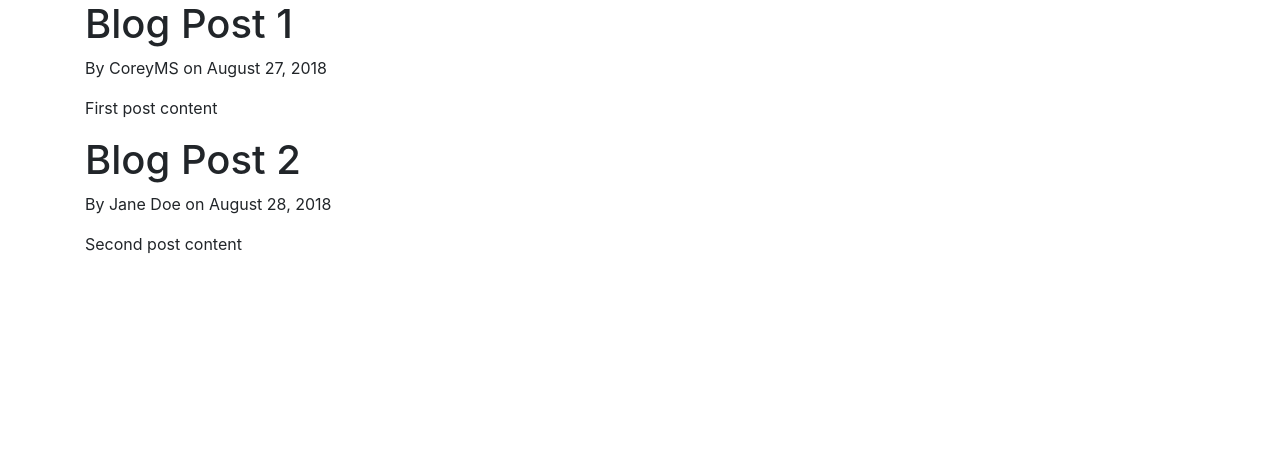
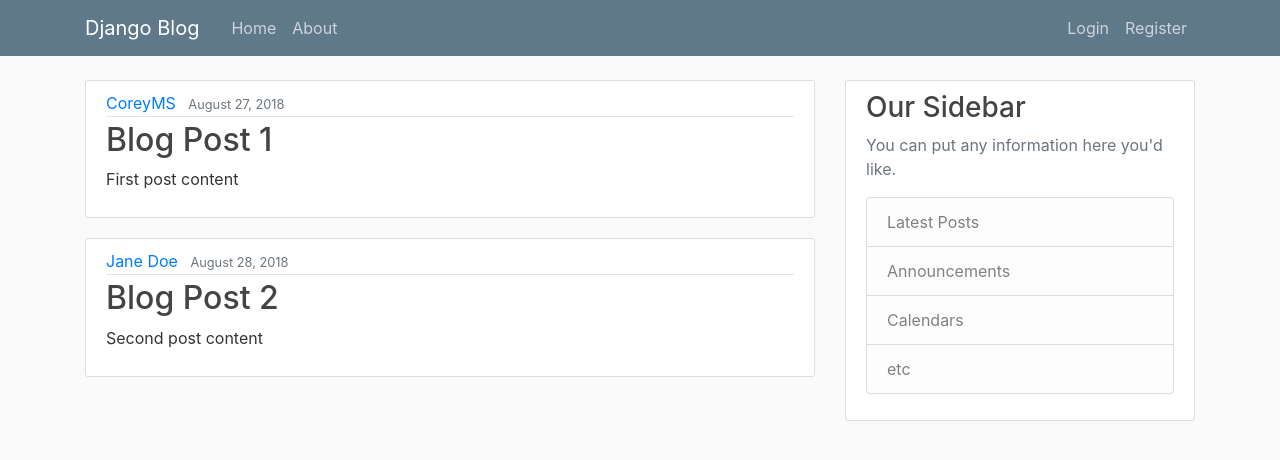
Before and after one commit to nikola92-sudone/django-practice, a Django app: page / in a window 1280 px wide. Shown: the top 460 px of the page. Run offline with Django 5.2, Linux system fonts and the light colour scheme; some libraries are stand-ins or nearby versions.

Commit message:
Templates Completed

```diff
--- /dev/null
+++ b/blog/static/blog/main.css
@@ -0,0 +1,84 @@
+body {
+  background: #fafafa;
+  color: #333333;
+  margin-top: 5rem;
+}
+
+h1, h2, h3, h4, h5, h6 {
+  color: #444444;
+}
+
+ul {
+  margin: 0;
+}
+
+.bg-steel {
+  background-color: #5f788a;
+}
+
+.site-header .navbar-nav .nav-link {
+  color: #cbd5db;
+}
+
+.site-header .navbar-nav .nav-link:hover {
+  color: #ffffff;
+}
+
+.site-header .navbar-nav .nav-link.active {
+  font-weight: 500;
+}
+
+.content-section {
+  background: #ffffff;
+  padding: 10px 20px;
+  border: 1px solid #dddddd;
+  border-radius: 3px;
+  margin-bottom: 20px;
+}
+
+.article-title {
+  color: #444444;
+}
+
+a.article-title:hover {
+  color: #428bca;
+  text-decoration: none;
+}
+
+.article-content {
+  white-space: pre-line;
+}
+
+.article-img {
+  height: 65px;
+  width: 65px;
+  margin-right: 16px;
+}
+
+.article-metadata {
+  padding-bottom: 1px;
+  margin-bottom: 4px;
+  border-bottom: 1px solid #e3e3e3
+}
+
+.article-metadata a:hover {
+  color: #333;
+  text-decoration: none;
+}
+
+.article-svg {
+  width: 25px;
+  height: 25px;
+  vertical-align: middle;
+}
+
+.account-img {
+  height: 125px;
+  width: 125px;
+  margin-right: 20px;
+  margin-bottom: 16px;
+}
+
+.account-heading {
+  font-size: 2.5rem;
+}
--- a/blog/templates/blog/base.html
+++ b/blog/templates/blog/base.html
@@ -1,5 +1,6 @@
+{% load static %}
 <!DOCTYPE html>
-<html lang="en">
+<html>
 <head>
 
     <!-- Required meta tags -->
@@ -7,10 +8,10 @@
     <meta name="viewport" content="width=device-width, initial-scale=1, shrink-to-fit=no">
 
     <!-- Bootstrap CSS -->
-    <link rel="stylesheet" href="https://cdn.jsdelivr.net/npm/bootstrap@4.0.0/dist/css/bootstrap.min.css" integrity="sha384-Gn5384xqQ1aoWXA+058RXPxPg6fy4IWvTNh0E263XmFcJlSAwiGgFAW/dAiS6JXm" crossorigin="anonymous">
+    <link rel="stylesheet" href="https://maxcdn.bootstrapcdn.com/bootstrap/4.0.0/css/bootstrap.min.css" integrity="sha384-Gn5384xqQ1aoWXA+058RXPxPg6fy4IWvTNh0E263XmFcJlSAwiGgFAW/dAiS6JXm" crossorigin="anonymous">
 
-    <meta charset="UTF-8">
-    <meta name="viewport" content="width=device-width, initial-scale=1.0">
+    <link rel="stylesheet" type="text/css" href="{% static 'blog/main.css' %}">
+
     {% if title %}
         <title>Django Blog - {{ title }}</title>
     {% else %}
@@ -18,14 +19,52 @@
     {% endif %}
 </head>
 <body>
-    <div class="container">
-            {% block content %} {% endblock %}
-    </div>
+    <header class="site-header">
+      <nav class="navbar navbar-expand-md navbar-dark bg-steel fixed-top">
+        <div class="container">
+          <a class="navbar-brand mr-4" href="{% url 'blog-home' %}">Django Blog</a>
+          <button class="navbar-toggler" type="button" data-toggle="collapse" data-target="#navbarToggle" aria-controls="navbarToggle" aria-expanded="false" aria-label="Toggle navigation">
+          <span class="navbar-toggler-icon"></span>
+          </button>
+          <div class="collapse navbar-collapse" id="navbarToggle">
+            <div class="navbar-nav mr-auto">
+              <a class="nav-item nav-link" href="{% url 'blog-home' %}">Home</a>
+              <a class="nav-item nav-link" href="{% url 'blog-about' %}">About</a>
+            </div>
+            <!-- Navbar Right Side -->
+            <div class="navbar-nav">
+              <a class="nav-item nav-link" href="#">Login</a>
+              <a class="nav-item nav-link" href="#">Register</a>
+            </div>
+          </div>
+        </div>
+      </nav>
+    </header>
+    <main role="main" class="container">
+      <div class="row">
+        <div class="col-md-8">
+          {% block content %}{% endblock %}
+        </div>
+        <div class="col-md-4">
+          <div class="content-section">
+            <h3>Our Sidebar</h3>
+            <p class='text-muted'>You can put any information here you'd like.
+              <ul class="list-group">
+                <li class="list-group-item list-group-item-light">Latest Posts</li>
+                <li class="list-group-item list-group-item-light">Announcements</li>
+                <li class="list-group-item list-group-item-light">Calendars</li>
+                <li class="list-group-item list-group-item-light">etc</li>
+              </ul>
+            </p>
+          </div>
+        </div>
+      </div>
+    </main>
 
     <!-- Optional JavaScript -->
     <!-- jQuery first, then Popper.js, then Bootstrap JS -->
     <script src="https://code.jquery.com/jquery-3.2.1.slim.min.js" integrity="sha384-KJ3o2DKtIkvYIK3UENzmM7KCkRr/rE9/Qpg6aAZGJwFDMVNA/GpGFF93hXpG5KkN" crossorigin="anonymous"></script>
-    <script src="https://cdn.jsdelivr.net/npm/popper.js@1.12.9/dist/umd/popper.min.js" integrity="sha384-ApNbgh9B+Y1QKtv3Rn7W3mgPxhU9K/ScQsAP7hUibX39j7fakFPskvXusvfa0b4Q" crossorigin="anonymous"></script>
-    <script src="https://cdn.jsdelivr.net/npm/bootstrap@4.0.0/dist/js/bootstrap.min.js" integrity="sha384-JZR6Spejh4U02d8jOt6vLEHfe/JQGiRRSQQxSfFWpi1MquVdAyjUar5+76PVCmYl" crossorigin="anonymous"></script>
+    <script src="https://cdnjs.cloudflare.com/ajax/libs/popper.js/1.12.9/umd/popper.min.js" integrity="sha384-ApNbgh9B+Y1QKtv3Rn7W3mgPxhU9K/ScQsAP7hUibX39j7fakFPskvXusvfa0b4Q" crossorigin="anonymous"></script>
+    <script src="https://maxcdn.bootstrapcdn.com/bootstrap/4.0.0/js/bootstrap.min.js" integrity="sha384-JZR6Spejh4U02d8jOt6vLEHfe/JQGiRRSQQxSfFWpi1MquVdAyjUar5+76PVCmYl" crossorigin="anonymous"></script>
 </body>
 </html>
--- a/blog/templates/blog/home.html
+++ b/blog/templates/blog/home.html
@@ -1,8 +1,15 @@
 {% extends "blog/base.html" %}
 {% block content %}
     {% for post in posts %}
-        <h1>{{ post.title }}</h1>
-        <p>By {{ post.author }} on {{ post.date_posted }}</p>
-        <p>{{ post.content }}</p>
+        <article class="media content-section">
+          <div class="media-body">
+            <div class="article-metadata">
+              <a class="mr-2" href="#">{{ post.author }}</a>
+              <small class="text-muted">{{ post.date_posted }}</small>
+            </div>
+            <h2><a class="article-title" href="#">{{ post.title }}</a></h2>
+            <p class="article-content">{{ post.content }}</p>
+          </div>
+        </article>
     {% endfor %}
 {% endblock content %}
--- a/blog/views.py
+++ b/blog/views.py
@@ -1,6 +1,4 @@
 from django.shortcuts import render
-from django.http import HttpResponse
-# Create your views here.
 
 posts = [
     {
@@ -17,11 +15,13 @@ posts = [
     }
 ]
 
+
 def home(request):
     context = {
         'posts': posts
     }
     return render(request, 'blog/home.html', context)
 
+
 def about(request):
     return render(request, 'blog/about.html', {'title': 'About'})
--- /dev/null
+++ b/django_project/urls.py
@@ -0,0 +1,22 @@
+"""django_project URL Configuration
+
+The `urlpatterns` list routes URLs to views. For more information please see:
+    https://docs.djangoproject.com/en/2.1/topics/http/urls/
+Examples:
+Function views
+    1. Add an import:  from my_app import views
+    2. Add a URL to urlpatterns:  path('', views.home, name='home')
+Class-based views
+    1. Add an import:  from other_app.views import Home
+    2. Add a URL to urlpatterns:  path('', Home.as_view(), name='home')
+Including another URLconf
+    1. Import the include() function: from django.urls import include, path
+    2. Add a URL to urlpatterns:  path('blog/', include('blog.urls'))
+"""
+from django.contrib import admin
+from django.urls import path, include
+
+urlpatterns = [
+    path('admin/', admin.site.urls),
+    path('', include('blog.urls')),
+]
```
Also changed, not shown: django_project/settings.py (added, +121 -0 lines), django_project/wsgi.py (added, +16 -0 lines), manage.py (+2 -9 lines), blog/templates/blog/about.html (line endings or trailing spaces), blog/urls.py (line endings or trailing spaces), django_project/__init__.py (added).
